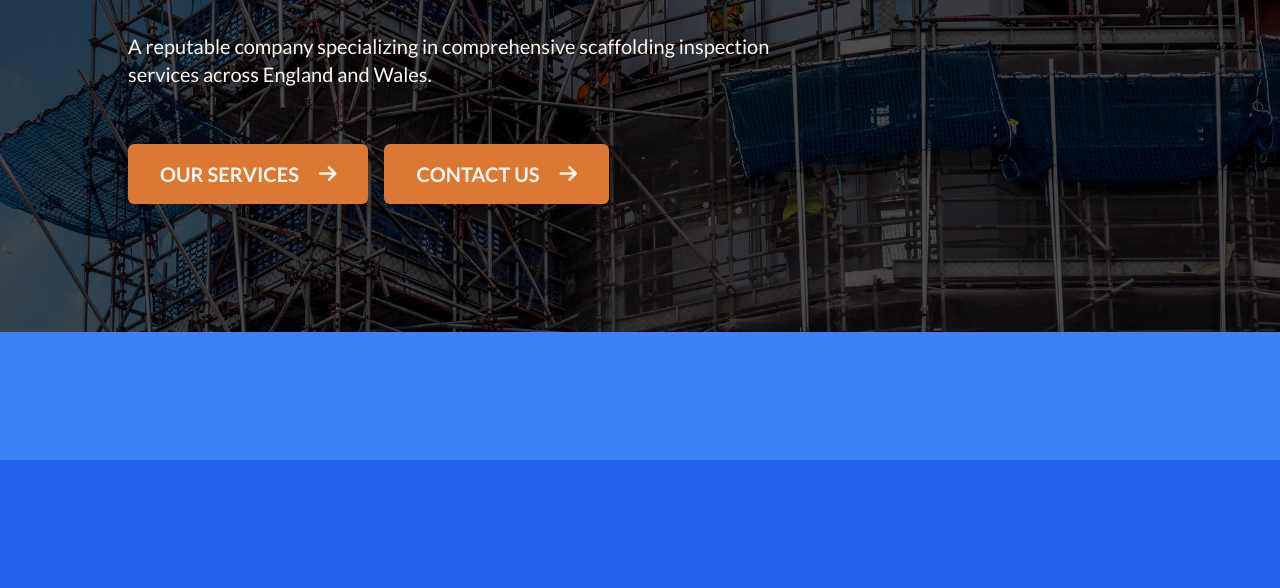
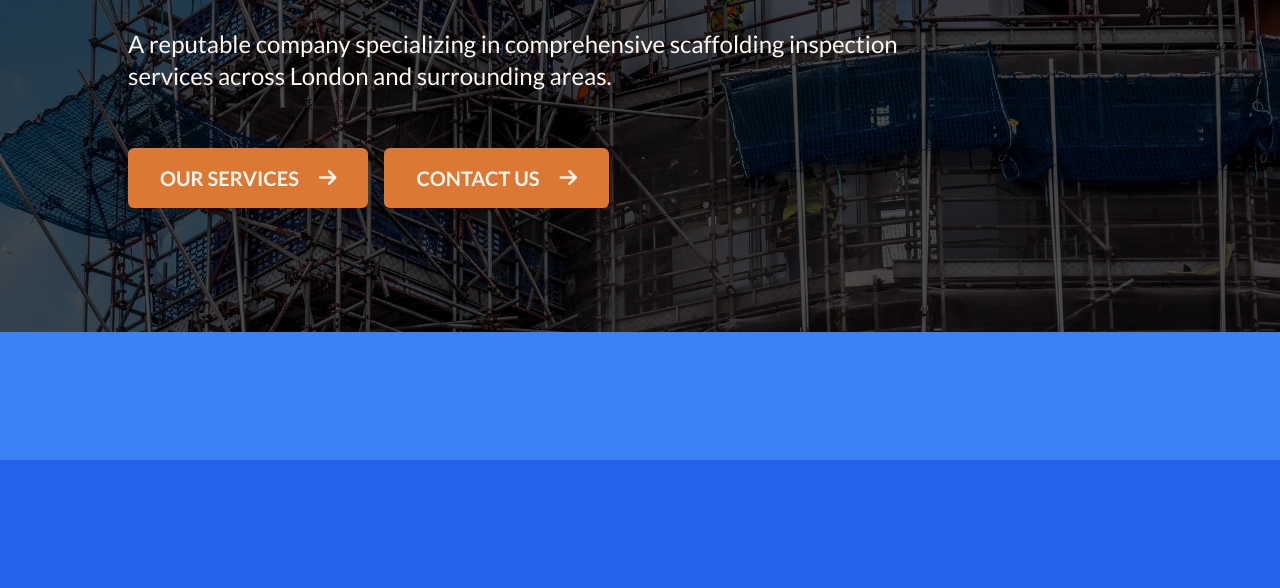
Before and after one commit to CallumB04/sjbsafety.co.uk, a website: page index.html in a window 1280 px wide. Shown: the part 468-1056 px from the top of the page. Drawn offline with Linux system fonts and the light colour scheme.

Commit message:
chore: change company description text

```diff
--- a/index.html
+++ b/index.html
@@ -24,8 +24,8 @@
                     <h1 class="text-bg-primary text-6xl md:text-7xl">We are</h1>
                     <h1 class="text-highlight-primary text-[4rem] md:text-[5rem] font-semibold">SJB Safety Services</h1>
                 </div>
-                <p class="text-xl text-bg-primary max-w-[60ch] text-center md:text-left">
-                    A reputable company specializing in comprehensive scaffolding inspection services across England and Wales.
+                <p class="text-2xl text-bg-primary max-w-[60ch] text-center md:text-left">
+                    A reputable company specializing in comprehensive scaffolding inspection services across London and surrounding areas.
                 </p>
                 <div class="flex flex-col md:flex-row gap-4 uppercase">
                     <a class="flex items-center gap-x-5 w-max mx-auto md:mx-0 text-2xl md:text-xl text-bg-primary bg-highlight-primary rounded-md hover:text-highlight-primary
```
